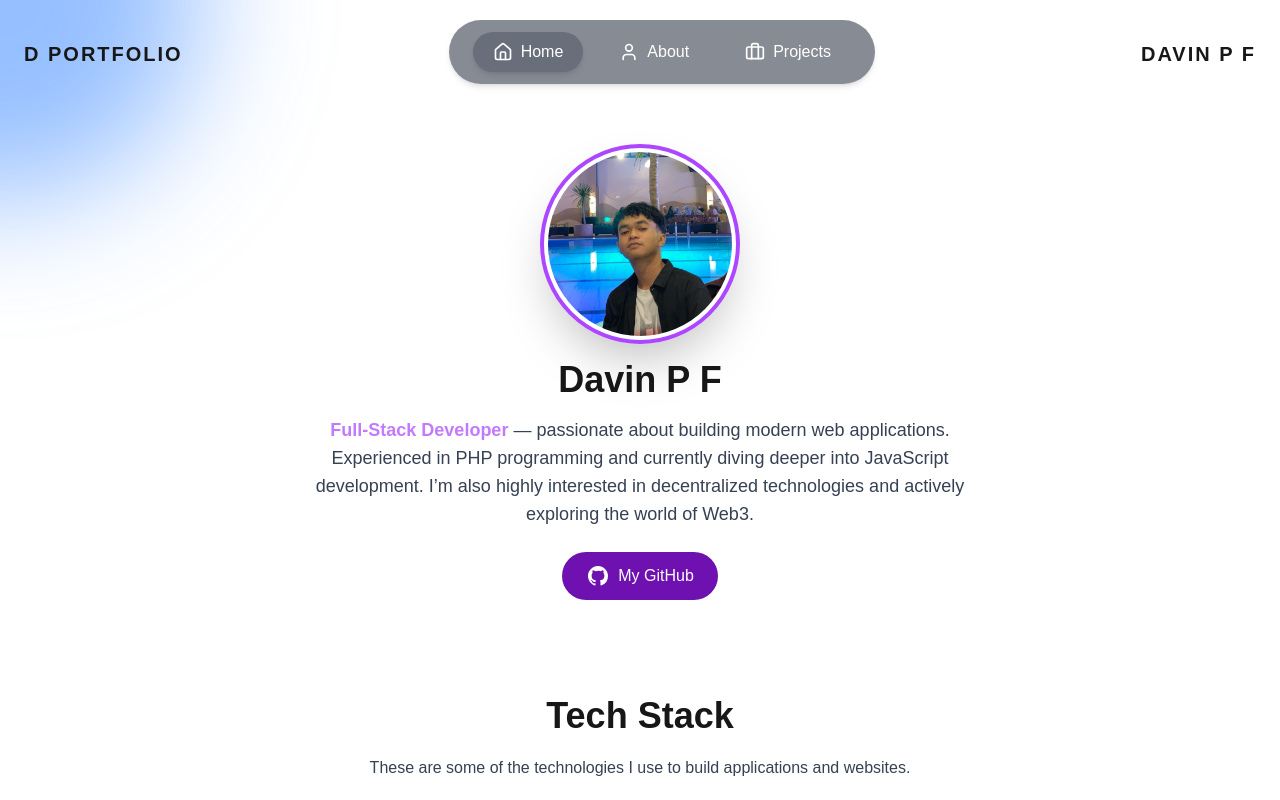
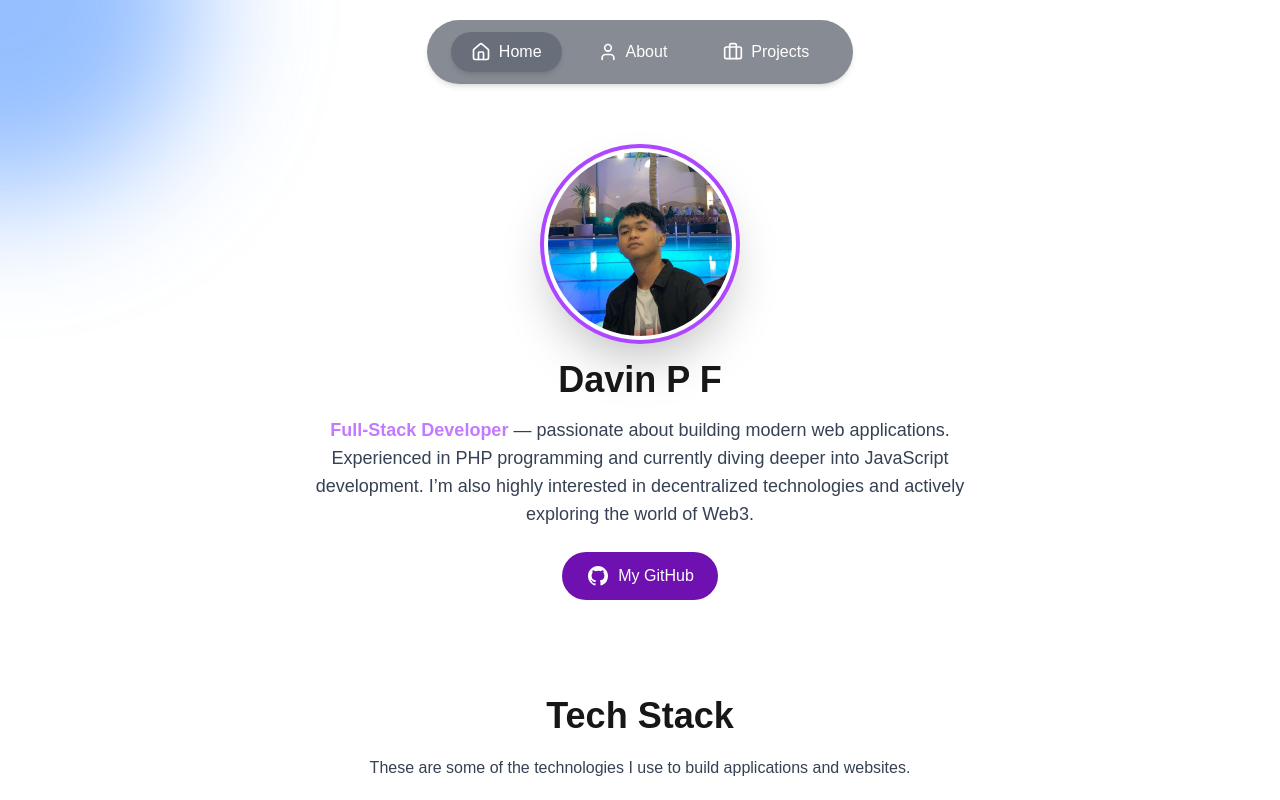
Before and after one commit to VinLvy/D-portfolio, a Next.js app: page / in a window 1280 px wide. Shown: the top 800 px of the page. Built offline with nearby package versions, Linux system fonts and the light colour scheme.

Commit message:
Navbar 1.9

```diff
--- a/src/components/navbar.js
+++ b/src/components/navbar.js
@@ -10,21 +10,21 @@ export default function Navbar() {
   return (
     <nav className="fixed bottom-0 sm:top-0 sm:bottom-auto w-full z-50 flex items-center justify-between sm:px-6 sm:py-3 px-4 py-2">
       {/* Kiri (hanya desktop) */}
-      <div className="hidden sm:block text-xl font-bold tracking-widest font-mono">
+      {/* <div className="hidden sm:block text-xl font-bold tracking-widest font-mono">
         D PORTFOLIO
-      </div>
+      </div> */}
 
       {/* Tengah */}
-      <div className="mt-2 bg-gray-900/50 backdrop-blur-lg shadow-md rounded-full flex px-4 py-2 sm:px-6 sm:py-3 space-x-2 sm:space-x-4 max-w-full mx-auto mb-3">
+      <div className="mt-2 bg-gray-900/50 backdrop-blur-lg shadow-md rounded-full flex px-4 py-2 sm:px-6 sm:py-3 space-x-2 sm:space-x-4 max-w-full mx-auto mb-5">
         <NavItem href="/" icon={<Home size={20} />} label="Home" active={pathname === "/"} />
         <NavItem href="/about" icon={<User size={20} />} label="About" active={pathname === "/about"} />
         <NavItem href="/projects" icon={<Briefcase size={20} />} label="Projects" active={pathname === "/projects"} />
       </div>
 
       {/* Kanan (hanya desktop) */}
-      <div className="hidden sm:block text-xl font-bold tracking-widest font-mono">
+      {/* <div className="hidden sm:block text-xl font-bold tracking-widest font-mono">
         DAVIN P F
-      </div>
+      </div> */}
     </nav>
   );
 }
```
